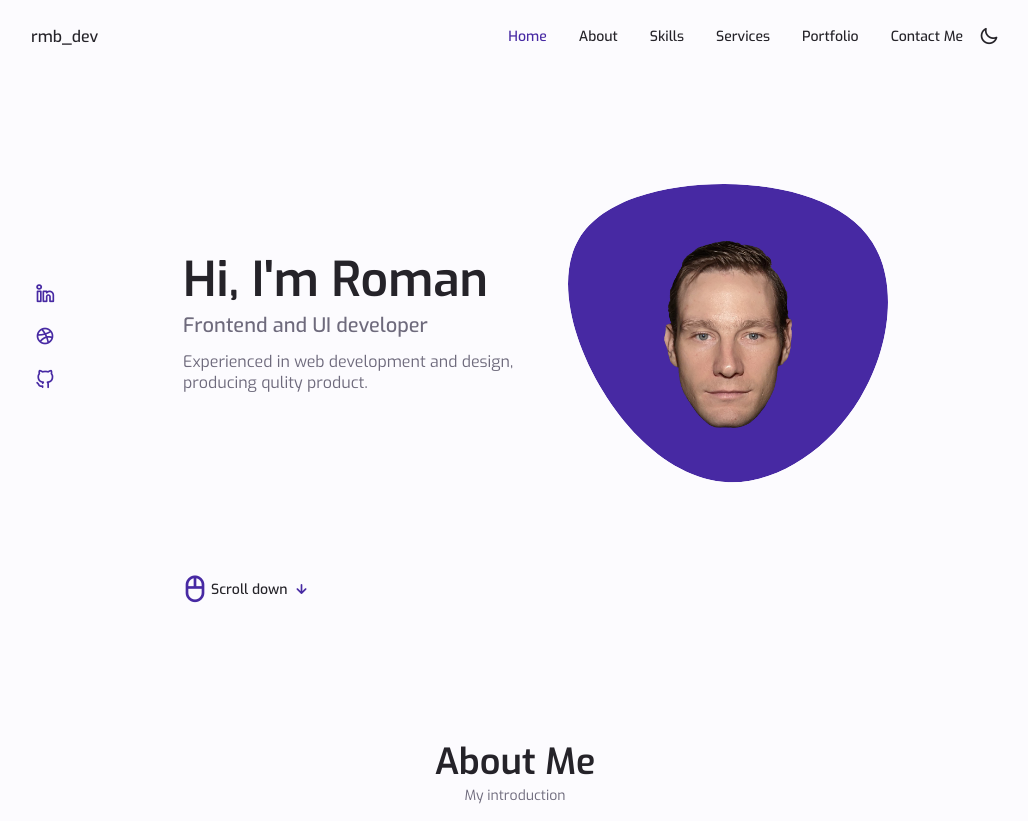
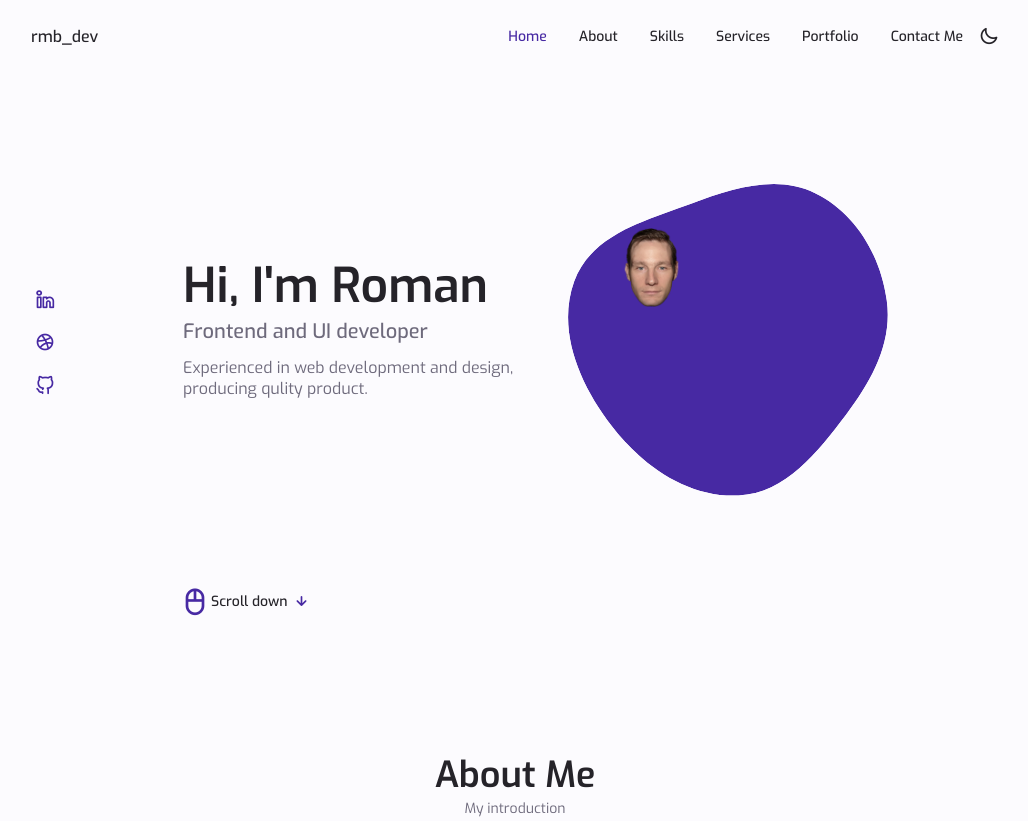
Before and after one commit to rmb-dev/new-rmb_dev, a plain HTML site: page index.html in a window 1280 px wide. Shown: the top 821 px of the page, without its empty margins (125-1153 px from the left). Drawn offline with nearby package versions, Linux system fonts and the light colour scheme.

Commit message:
Add files via upload

```diff
--- a/index.html
+++ b/index.html
@@ -89,20 +89,26 @@
                 </div>
 
                 <div class="home__img">
-                    <svg class="home__blob" viewBox="0 0 200 187" xmlns="http://www.w3.org/2000/svg" xmlns:xlink="http://www.w3.org/1999/xlink">
+                    <svg class="home__blob" viewBox="0 0 479 467" xmlns="http://www.w3.org/2000/svg" xmlns:xlink="http://www.w3.org/1999/xlink">
                         <mask id="mask0" mask-type="alpha">
-                            <path d="M190.312 36.4879C206.582 62.1187 201.309 102.826 182.328 134.186C163.346 165.547
-                            130.807 187.559 100.226 186.353C69.6454 185.297 41.0228 161.023 21.7403 129.362C2.45775
-                            97.8511 -7.48481 59.1033 6.67581 34.5279C20.9871 10.1032 59.7028 -0.149132 97.9666
-                            0.00163737C136.23 0.303176 174.193 10.857 190.312 36.4879Z"/>
+                            <path d="M9.19024 145.964C34.0253 76.5814 114.865
+                            54.7299 184.111 29.4823C245.804 6.98884 311.86 -14.9503
+                            370.735 14.143C431.207 44.026 467.948 107.508 477.191 174.311C485.897
+                            237.229 454.931 294.377 416.506 344.954C373.74 401.245 326.068 462.801
+                            255.442 466.189C179.416 469.835 111.552 422.137 65.1576 361.805C17.4835
+                            299.81 -17.1617 219.583 9.19024 145.964Z"/>
                         </mask>
                         <g mask="url(#mask0)">
-                            <path d="M190.312 36.4879C206.582 62.1187 201.309 102.826 182.328 134.186C163.346
-                            165.547 130.807 187.559 100.226 186.353C69.6454 185.297 41.0228 161.023 21.7403
-                            129.362C2.45775 97.8511 -7.48481 59.1033 6.67581 34.5279C20.9871 10.1032 59.7028
-                            -0.149132 97.9666 0.00163737C136.23 0.303176 174.193 10.857 190.312 36.4879Z"/>
+                            <path d="M9.19024 145.964C34.0253 76.5814
+                            114.865 54.7299 184.111 29.4823C245.804
+                            6.98884 311.86 -14.9503 370.735 14.143C431.207
+                            44.026 467.948 107.508 477.191 174.311C485.897
+                            237.229 454.931 294.377 416.506 344.954C373.74
+                            401.245 326.068 462.801 255.442 466.189C179.416
+                            469.835 111.552 422.137 65.1576 361.805C17.4835 299.81
+                            -17.1617 219.583 9.19024 145.964Z"/>
                               <!-- Profile Image  -->
-                            <image class="home__blob-img" x="15" y="9" xlink:href="assets/img/face.png"/>
+                            <image class="home__blob-img" x="40" y="40" xlink:href="assets/img/face.png"/>
                         </g>
                     </svg>
                 </div>
@@ -499,7 +505,7 @@
             <div class="services__content">
                 <div>
                     <i class="uil uil-web-grid services__icon"></i>
-                    <h3 class="services__title">Ux/Ui <br> Designer</h3>
+                    <h3 class="services__title">Ux/Ui <br> Design</h3>
                 </div>
 
                 <span class="button button--flex button--small button--link services__button">
@@ -538,7 +544,7 @@
             <div class="services__content">
                 <div>
                     <i class="uil uil-arrow services__icon"></i>
-                    <h3 class="services__title">Frontend <br> Developer</h3>
+                    <h3 class="services__title">Frontend <br> Development</h3>
                 </div>
 
                 <span class="button button--flex button--small button--link services__button">
@@ -577,7 +583,7 @@
             <div class="services__content">
                 <div>
                     <i class="uil uil-pen services__icon"></i>
-                    <h3 class="services__title">Branding <br> Designer</h3>
+                    <h3 class="services__title">Branding <br> Design</h3>
                 </div>
 
                 <span class="button button--flex button--small button--link services__button">
@@ -615,13 +621,13 @@
     </section>
 
     <!-- PORTFOLIO -->
-    <section class="portfolio section" id="portfolio">
+    <!-- <section class="portfolio section" id="portfolio">
       <h2 class="section__title">Portfolio</h2>
       <span class="section__subtitle">Resent projects</span>
 
       <div class="portfolio__container container swiper mySwiper">
           <div class="swiper-wrapper">
-              <!-- PROJECT #1 -->
+
               <div class="portfolio__content grid swiper-slide">
                   <img src="assets/img/portfolio1.jpg" alt="" class="portfolio__img">
 
@@ -636,7 +642,7 @@
                   </div>
               </div>
 
-              <!-- PROJECT #2 -->
+
               <div class="portfolio__content grid swiper-slide">
                 <img src="assets/img/portfolio2.jpg" alt="" class="portfolio__img">
 
@@ -651,7 +657,7 @@
                 </div>
             </div>
 
-            <!-- PROJECT #3 -->
+
             <div class="portfolio__content grid swiper-slide">
                 <img src="assets/img/portfolio3.jpg" alt="" class="portfolio__img">
 
@@ -667,7 +673,7 @@
             </div>
           </div>
 
-          <!-- ARROWS -->
+
           <div class="swiper-button-next">
             <i class="uil uil-angle-right-b swiper-portfolio-icon"></i>
           </div>
@@ -675,13 +681,13 @@
             <i class="uil uil-angle-left-b swiper-portfolio-icon"></i>
           </div>
 
-          <!-- PAGINATION -->
+
           <div class="swiper-pagination"></div>
       </div>
-    </section>
+    </section> -->
 
     <!-- PROJECT IN MIND -->
-    <section class="project section">
+    <!-- <section class="project section">
         <div class="project__bg">
             <div class="project__container container grid">
                 <div class="project__data">
@@ -698,14 +704,13 @@
         </div>
     </section>
 
-    <!-- REVIEW'S -->
+
     <section class="review section">
         <h2 class="section__title">Testimonial</h2>
         <span class="section__subtitle">My client saying</span>
 
         <div class="review__container container swiper mySwiper">
             <div class="swiper-wrapper">
-                <!-- REVIEW #1 -->
                 <div class="review__content swiper-slide">
                     <div class="review__data">
                         <div class="review__header">
@@ -732,7 +737,6 @@
                     </p>
                 </div>
 
-                <!-- REVIEW #2 -->
                 <div class="review__content swiper-slide">
                     <div class="review__data">
                         <div class="review__header">
@@ -759,7 +763,6 @@
                     </p>
                 </div>
 
-                <!-- REVIEW #3 -->
                 <div class="review__content swiper-slide">
                     <div class="review__data">
                         <div class="review__header">
@@ -787,19 +790,19 @@
                 </div>
             </div>
 
-            <!-- PAGINATION -->
+            -- PAGINATION --
             <div class="swiper-pagination swiper-pagination-review"></div>
         </div>
-    </section>
+    </section> -->
 
     <!-- CONTACT ME -->
-    <section class="contact section" id="contact">
+    <!-- <section class="contact section" id="contact">
         <h2 class="section__title">Contact Me</h2>
         <span class="section__subtitle">Get in touch</span>
 
         <div class="contact__container container grid">
             <div>
-                <!-- <div class="contact__information">
+                <div class="contact__information">
                     <i class="uil uil-mobile-android contact__icon"></i>
 
                     <div>
@@ -815,7 +818,7 @@
                         <h3 class="contact__title">Email</h3>
                         <span class="contact__subtitle">rombyr@outlook.com</span>
                     </div>
-                </div> -->
+                </div>
 
                 <div class="contact__information">
                     <i class="uil uil-map-marker contact__icon"></i>
@@ -855,7 +858,7 @@
                 </div>
             </form>
         </div>
-    </section>
+    </section> -->
 </main>
 
 <!-- FOOTER -->
```
